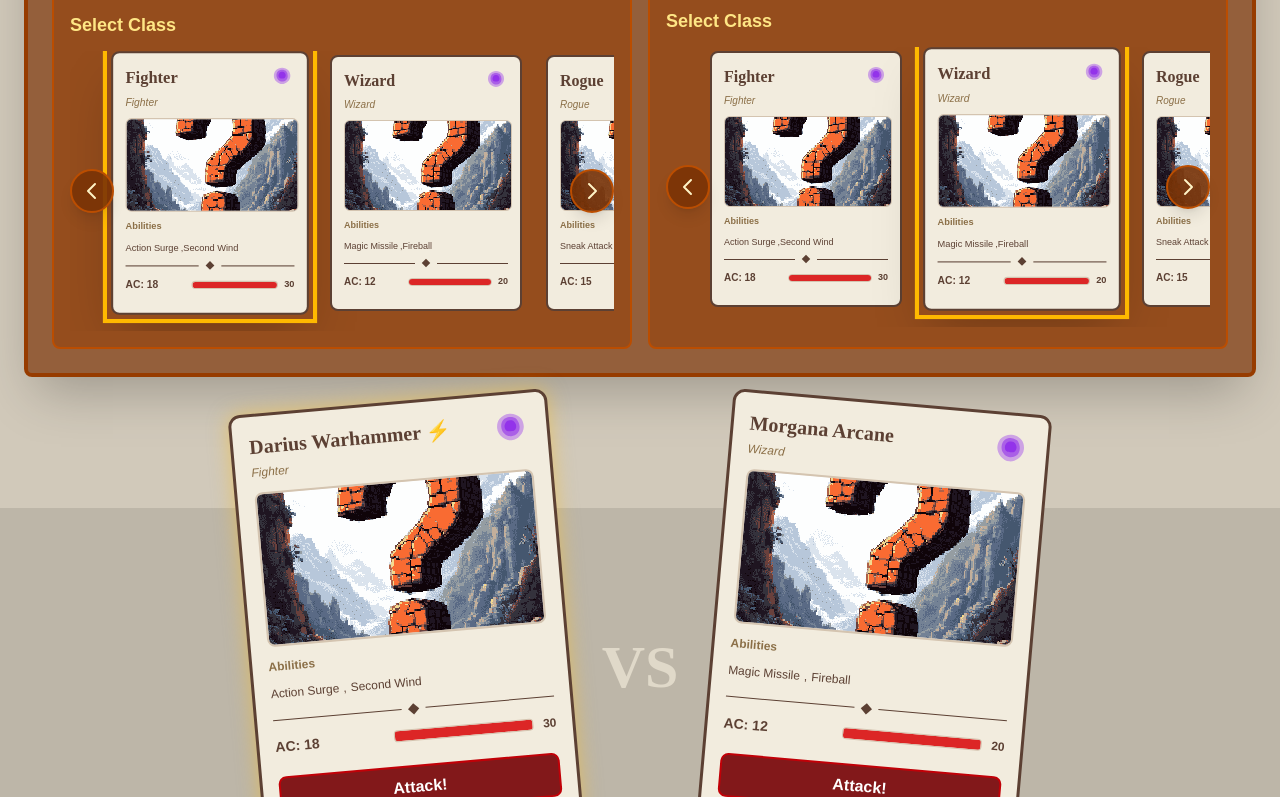
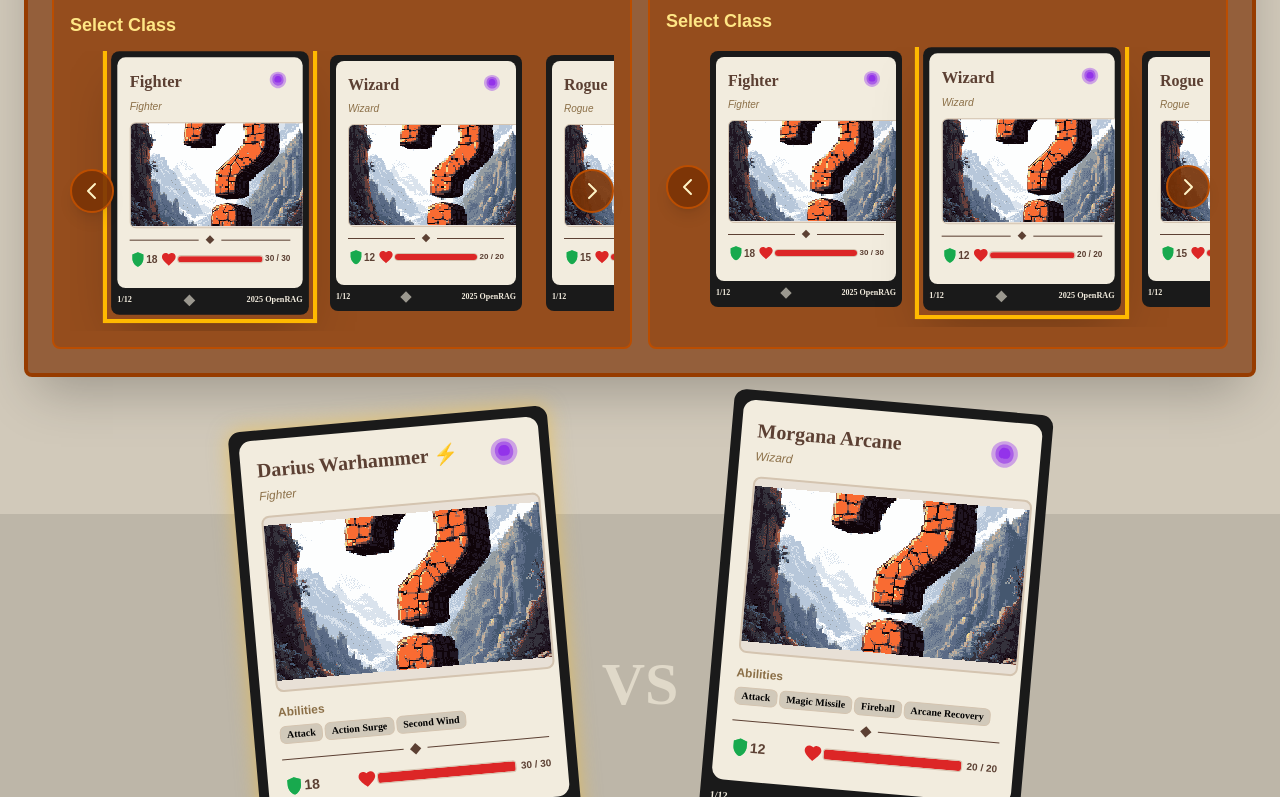
Before and after one commit to SonicDMG/openrag-langflow-app, a Next.js app in the folder typescript/: page /dnd/test in a window 1280 px wide. Shown: the part 323-1120 px from the top of the page. Built offline with nearby package versions, Linux system fonts and the light colour scheme.

Commit message:
Add shield/heart icons to character cards, update HP display format, add healing abilities to missing classes, and ensure healing abilities are guaranteed in selection

```diff
--- a/typescript/app/dnd/components/CharacterCard.tsx
+++ b/typescript/app/dnd/components/CharacterCard.tsx
@@ -180,33 +180,49 @@ function CharacterCardComponent({
   const isCompact = size === 'compact';
   const maxWidth = isCompact ? '192px' : '320px'; // 320 * 0.6 = 192
   const padding = isCompact ? '0.75rem' : '1rem'; // p-3 vs p-4
-  const imageWidth = isCompact ? '168px' : '280px'; // 280 * 0.6 = 168
-  const imageHeight = isCompact ? '120px' : '200px'; // 200 * 0.6 = 120
+  // For compact cards, make image larger since abilities section is hidden
+  const imageWidth = isCompact ? '180px' : '280px'; // Larger for compact since no abilities shown
+  const imageHeight = isCompact ? '130px' : '200px'; // Larger for compact since no abilities shown
   const borderWidth = isCompact ? '2px' : '3px';
   const borderRadius = isCompact ? '8px' : '12px';
   const iconSize = isCompact ? 'w-6 h-6' : 'w-10 h-10';
   const titleSize = isCompact ? 'text-base' : 'text-xl';
   const typeSize = isCompact ? 'text-[10px]' : 'text-xs';
   const abilityHeadingSize = isCompact ? 'text-[9px]' : 'text-xs';
-  const abilityTextSize = isCompact ? 'text-[9px]' : 'text-xs';
+  const abilityTextSize = isCompact ? 'text-[8px]' : 'text-[10px]';
+  const abilityButtonPadding = isCompact ? '1px 4px' : '2px 6px';
   const statsTextSize = isCompact ? 'text-[10px]' : 'text-sm';
   const abilityGap = isCompact ? 'gap-0' : 'gap-1';
   const abilityLineHeight = isCompact ? 'leading-tight' : 'leading-normal';
   const hpBarMaxWidth = isCompact ? '84px' : '140px'; // 140 * 0.6 = 84
   const diamondSize = isCompact ? '6px' : '8px';
+  const framePadding = isCompact ? '6px' : '10px'; // Padding for the dark frame
+  const innerBorderRadius = isCompact ? '8px' : '12px'; // Rounded corners for inner card
 
   return (
     <div
       ref={animationRef}
-      className="relative overflow-hidden"
+      className="relative flex flex-col"
       style={{
-        backgroundColor: '#F2ECDE', // Light beige background
-        border: `${borderWidth} solid #5C4033`, // Dark brown border
+        backgroundColor: '#1a1a1a', // Dark black frame background
         borderRadius: borderRadius,
         width: '100%',
         maxWidth: maxWidth, // Constrain width to maintain portrait aspect
         aspectRatio: '3/4', // Portrait orientation: 3 wide by 4 tall
-        ...(isActive ? { boxShadow: '0 0 20px rgba(251, 191, 36, 0.5)' } : {})
+        padding: framePadding, // Dark frame padding
+        boxShadow: isActive
+          ? '0 0 20px rgba(251, 191, 36, 0.5)'
+          : 'none'
+      }}
+    >
+      {/* Inner card with rounded corners */}
+      <div
+        className="relative overflow-hidden"
+        style={{
+          backgroundColor: '#F2ECDE', // Light beige background
+          borderRadius: innerBorderRadius,
+          flex: 1,
+          minHeight: 0 // Allow flex to shrink
         }}
       >
         {/* Defeated overlay */}
@@ -330,7 +346,8 @@ function CharacterCardComponent({
           )}
         </div>
 
-        {/* Abilities section */}
+        {/* Abilities section - hidden for compact cards since abilities are randomly generated on battle start */}
+        {!isCompact && (
         <div style={{ marginBottom: isCompact ? '0.375rem' : '0.75rem' }}>
           <div className="flex items-center justify-between" style={{ marginBottom: isCompact ? '0.125rem' : '0.375rem' }}>
             <h4
@@ -345,72 +362,107 @@ function CharacterCardComponent({
               </div>
             )}
           </div>
-          <div>
-            {playerClass.abilities.length > 0 ? (
-              <div className={`flex flex-wrap ${abilityGap} ${abilityLineHeight}`}>
-                {playerClass.abilities.map((ability, idx) => {
+          <div className="flex flex-wrap" style={{ gap: isCompact ? '2px' : '2px', alignItems: 'flex-start' }}>
+            {/* Basic Attack button - always available */}
+            {onAttack && (
+              <button
+                onClick={onAttack}
+                disabled={isOpponent || isDisabled}
+                className="disabled:opacity-50 disabled:cursor-not-allowed transition-all hover:bg-opacity-80"
+                style={{
+                  color: '#000000',
+                  backgroundColor: '#D1C9BA',
+                  border: '1px solid #D4C4B0',
+                  borderRadius: '6px',
+                  padding: abilityButtonPadding,
+                  cursor: (isOpponent || isDisabled) ? 'not-allowed' : 'pointer',
+                  whiteSpace: 'nowrap',
+                  fontFamily: 'serif',
+                  fontWeight: 'bold',
+                  fontSize: isCompact ? '8px' : '10px',
+                  lineHeight: '1.2',
+                  minHeight: 'auto',
+                  boxSizing: 'border-box',
+                  margin: 0,
+                  display: 'inline-flex',
+                  alignItems: 'center',
+                  justifyContent: 'center',
+                  verticalAlign: 'top'
+                }}
+                title="Basic weapon attack"
+              >
+                Attack
+              </button>
+            )}
+            {/* Ability buttons */}
+            {playerClass.abilities.length > 0 && playerClass.abilities.map((ability, idx) => {
               const isTestHeal = ability.name === 'Test Heal';
               const testMissButton = testButtons.find(btn => btn.label.includes('Test Miss'));
 
-                  // Show abilities as comma-separated list (matching image design)
-                  // But keep interactive functionality for battle/test pages
+              // For non-interactive mode (opponents or preview), show as disabled buttons
               if (isOpponent || !onUseAbility) {
                 return (
-                      <span key={idx}>
-                        <span
-                          className={abilityTextSize}
-                          style={{ color: '#5C4033' }} // Dark brown for ability names
-                        >
-                          {ability.name}
-                        </span>
-                        {idx < playerClass.abilities.length - 1 && (
-                          <span
-                            className={abilityTextSize}
-                            style={{ color: '#5C4033', marginLeft: isCompact ? '0.125rem' : '0.25rem' }}
-                          >
-                            ,
-                          </span>
-                        )}
-                      </span>
-                    );
-                  }
-
-                  // For interactive mode, show as clickable but styled like text
-                  return (
-                    <span key={idx}>
                   <button
-                        onClick={() => onUseAbility(idx)}
-                        disabled={!effectiveIsActive || isDisabled}
-                        className={`${abilityTextSize} ${abilityLineHeight} hover:underline disabled:opacity-50 disabled:cursor-not-allowed transition-all`}
+                    key={idx}
+                    disabled
+                    className="opacity-75 cursor-default"
                     style={{
-                          color: '#5C4033',
-                          background: 'none',
-                          border: 'none',
-                          padding: 0,
-                          cursor: (!effectiveIsActive || isDisabled) ? 'not-allowed' : 'pointer'
+                      color: '#000000',
+                      backgroundColor: '#D1C9BA',
+                      border: '1px solid #D4C4B0',
+                      borderRadius: '6px',
+                      padding: abilityButtonPadding,
+                      whiteSpace: 'nowrap',
+                      fontFamily: 'serif',
+                      fontWeight: 'bold',
+                      fontSize: isCompact ? '8px' : '10px',
+                      lineHeight: '1.2',
+                      minHeight: 'auto',
+                      boxSizing: 'border-box',
+                      margin: 0,
+                      display: 'inline-flex',
+                      alignItems: 'center',
+                      justifyContent: 'center',
+                      verticalAlign: 'middle'
                     }}
                     title={ability.description || undefined}
                   >
                     {ability.name}
                   </button>
-                      {idx < playerClass.abilities.length - 1 && (
-                        <span
-                          className={abilityTextSize}
-                          style={{ color: '#5C4033', marginLeft: isCompact ? '0.125rem' : '0.25rem' }}
+                );
+              }
+
+              // For interactive mode, show as clickable buttons
+              return (
+                <button
+                  key={idx}
+                  onClick={() => onUseAbility(idx)}
+                  disabled={!effectiveIsActive || isDisabled}
+                  className="disabled:opacity-50 disabled:cursor-not-allowed transition-all hover:bg-opacity-80"
+                  style={{
+                    color: '#000000',
+                    backgroundColor: '#D1C9BA',
+                    border: '1px solid #D4C4B0',
+                    borderRadius: '6px',
+                    padding: abilityButtonPadding,
+                    cursor: (!effectiveIsActive || isDisabled) ? 'not-allowed' : 'pointer',
+                    whiteSpace: 'nowrap',
+                    fontFamily: 'serif',
+                    fontWeight: 'bold',
+                    fontSize: isCompact ? '8px' : '10px',
+                    lineHeight: '1.2',
+                    minHeight: 'auto',
+                    boxSizing: 'border-box',
+                    margin: 0,
+                    display: 'inline-flex',
+                    alignItems: 'center',
+                    justifyContent: 'center',
+                    verticalAlign: 'top'
+                  }}
+                  title={ability.description || undefined}
                   >
-                          ,
-                        </span>
-                      )}
-                      {isTestHeal && testMissButton && (
-                        <button
-                          key="test-miss-after-heal"
-                          onClick={testMissButton.onClick}
-                          className={testMissButton.className || "ml-2 px-2 py-0.5 bg-amber-800 hover:bg-amber-700 text-amber-100 text-xs rounded border border-amber-600 transition-all"}
-                        >
-                          {testMissButton.label}
+                    {ability.name}
                   </button>
-                      )}
-                    </span>
               );
             })}
             {/* Render remaining test buttons (excluding Test Miss since it's already rendered) */}
@@ -424,11 +476,8 @@ function CharacterCardComponent({
               </button>
             ))}
           </div>
-            ) : (
-              <span className={`${abilityTextSize} italic`} style={{ color: '#8B6F47' }}>No abilities</span>
+        </div>
         )}
-          </div>
-        </div>
 
         {/* Divider with diamond icon */}
         <div className="flex items-center justify-center" style={{ marginBottom: isCompact ? '0.5rem' : '0.75rem' }}>
@@ -449,14 +498,37 @@ function CharacterCardComponent({
         <div className="mt-auto">
           <div className="flex items-center justify-between mb-2">
             {/* AC (Armor Class) - left side */}
-            <div className="flex items-center" style={{ gap: isCompact ? '0.25rem' : '0.375rem' }}>
+            <div className="flex items-center" style={{ gap: '0' }}>
+              {/* Green shield icon */}
+              <div className={isCompact ? 'w-4 h-4' : 'w-5 h-5'} style={{ flexShrink: 0 }}>
+                <svg viewBox="0 0 24 24" className="w-full h-full">
+                  <path
+                    fill="#22c55e"
+                    d="M12 2L4 5v6c0 5.55 3.84 10.74 8 12 4.16-1.26 8-6.45 8-12V5l-8-3z"
+                  />
+                  <path
+                    fill="#16a34a"
+                    d="M12 2L4 5v6c0 5.55 3.84 10.74 8 12 4.16-1.26 8-6.45 8-12V5l-8-3z"
+                    opacity="0.8"
+                  />
+                </svg>
+              </div>
               <span className={`font-bold ${statsTextSize}`} style={{ color: '#5C4033' }}>
-                AC: {playerClass.armorClass}
+                {playerClass.armorClass}
               </span>
             </div>
 
             {/* HP with bar - right side */}
-            <div className="flex items-center flex-1 justify-end" style={{ gap: isCompact ? '0.25rem' : '0.375rem' }}>
+            <div className="flex items-center flex-1 justify-end" style={{ gap: '0' }}>
+              {/* Heart icon */}
+              <div className={isCompact ? 'w-4 h-4' : 'w-5 h-5'} style={{ flexShrink: 0 }}>
+                <svg viewBox="0 0 24 24" className="w-full h-full">
+                  <path
+                    fill="#dc2626"
+                    d="M12 21.35l-1.45-1.32C5.4 15.36 2 12.28 2 8.5 2 5.42 4.42 3 7.5 3c1.74 0 3.41.81 4.5 2.09C13.09 3.81 14.76 3 16.5 3 19.58 3 22 5.42 22 8.5c0 3.78-3.4 6.86-8.55 11.54L12 21.35z"
+                  />
+                </svg>
+              </div>
               <div
                 className="flex-1 rounded-sm overflow-hidden"
                 style={{
@@ -475,24 +547,59 @@ function CharacterCardComponent({
                 />
               </div>
               <span className={`font-bold ${abilityTextSize}`} style={{ color: '#5C4033', marginLeft: isCompact ? '0.125rem' : '0.25rem' }}>
-                {isDefeated ? 0 : playerClass.hitPoints}
+                {isDefeated ? 0 : playerClass.hitPoints} / {playerClass.maxHitPoints}
               </span>
             </div>
           </div>
-
-          {/* Attack button (show for all players, but disabled for AI opponents) */}
-          {onAttack && (
-            <button
-              onClick={onAttack}
-              disabled={isOpponent || isDisabled}
-              className={`w-full bg-red-900 hover:bg-red-800 text-white font-bold rounded-lg border-2 border-red-700 transition-all disabled:opacity-50 disabled:cursor-not-allowed ${isCompact ? 'mt-2 py-1 px-2 text-xs' : 'mt-3 py-2 px-4'}`}
-              title={isOpponent ? 'AI-controlled player' : undefined}
-            >
-              Attack!
-            </button>
-          )}
         </div>
 
+        </div>
+      </div>
+
+      {/* Footer text in dark frame area */}
+      <div
+        className="flex items-center justify-between"
+        style={{
+          marginTop: isCompact ? '4px' : '6px',
+          paddingTop: '0',
+          paddingBottom: '0',
+          height: isCompact ? '16px' : '20px'
+        }}
+      >
+        {/* Card number in bottom left */}
+        <span
+          className={isCompact ? 'text-[8px]' : 'text-[10px]'}
+          style={{
+            color: '#F2ECDE', // Light beige text on dark frame
+            fontFamily: 'serif',
+            fontWeight: 'bold'
+          }}
+        >
+          1/12
+        </span>
+
+        {/* Small symbol in center bottom */}
+        <div
+          style={{
+            width: isCompact ? '8px' : '10px',
+            height: isCompact ? '8px' : '10px',
+            backgroundColor: '#F2ECDE',
+            transform: 'rotate(45deg)',
+            opacity: 0.6
+          }}
+        ></div>
+
+        {/* "2025 OpenRAG" in bottom right */}
+        <span
+          className={isCompact ? 'text-[8px]' : 'text-[10px]'}
+          style={{
+            color: '#F2ECDE', // Light beige text on dark frame
+            fontFamily: 'serif',
+            fontWeight: 'bold'
+          }}
+        >
+          2025 OpenRAG
+        </span>
       </div>
     </div>
   );
--- a/typescript/app/dnd/hooks/useAIOpponent.ts
+++ b/typescript/app/dnd/hooks/useAIOpponent.ts
@@ -105,12 +105,23 @@ export function useAIOpponent(options: UseAIOpponentOptions) {
           } else if (callbacks.onHeal) {
             // Fallback to onHeal if available (for test mode)
             callbacks.onHeal();
+          } else if (attackAbilities.length > 0) {
+            // Fallback to random attack ability if no heal available
+            const randomAttackIndex = Math.floor(Math.random() * attackAbilities.length);
+            const attackAbility = attackAbilities[randomAttackIndex];
+            const attackAbilityIndex = opponentClass.abilities.indexOf(attackAbility);
+            if (attackAbilityIndex >= 0) {
+              callbacks.onUseAbility(attackAbilityIndex);
             } else {
-            // Fallback to attack if no heal callback
               callbacks.onAttack();
             }
-        } else if (attackAbilities.length > 0 && Math.random() < 0.4) {
-          // 40% chance to use an attack ability if available
+          } else {
+            // Fallback to basic attack if no abilities available
+            callbacks.onAttack();
+          }
+        } else if (attackAbilities.length > 0) {
+          // Use a random attack ability (70% chance) or basic attack (30% chance)
+          if (Math.random() < 0.7) {
             const randomAttackIndex = Math.floor(Math.random() * attackAbilities.length);
             const attackAbility = attackAbilities[randomAttackIndex];
             const attackAbilityIndex = opponentClass.abilities.indexOf(attackAbility);
@@ -123,8 +134,22 @@ export function useAIOpponent(options: UseAIOpponentOptions) {
               callbacks.onAttack();
             }
           } else {
-          // Use basic attack (most common)
             debugLog?.('[AIOpponent] AI using basic attack');
+            callbacks.onAttack();
+          }
+        } else if (healingAbilities.length > 0) {
+          // Fallback to healing if no attack abilities available
+          const randomHealIndex = Math.floor(Math.random() * healingAbilities.length);
+          const healAbility = healingAbilities[randomHealIndex];
+          const healAbilityIndex = opponentClass.abilities.indexOf(healAbility);
+          if (healAbilityIndex >= 0) {
+            callbacks.onUseAbility(healAbilityIndex);
+          } else {
+            callbacks.onAttack();
+          }
+        } else {
+          // No abilities available, use basic attack
+          debugLog?.('[AIOpponent] AI using basic attack (no abilities available)');
           callbacks.onAttack();
         }
 
--- a/typescript/app/dnd/test/page.tsx
+++ b/typescript/app/dnd/test/page.tsx
@@ -1219,12 +1219,12 @@ export default function DnDTestPage() {
                 playerClass={player1Class}
                 characterName={player1Name || 'Loading...'}
                 monsterImageUrl={player1MonsterId ? `/cdn/monsters/${player1MonsterId}/280x200.png` : undefined}
-                onUseAbility={(index) => {
-                  testUseAbility('player1', index);
-                }}
                 onAttack={() => {
                   setIsMoveInProgress(true);
                   testAttackHit('player1');
+                }}
+                onUseAbility={(index) => {
+                  testUseAbility('player1', index);
                 }}
                 isMoveInProgress={isMoveInProgress}
                 shouldShake={shakingPlayer === 'player1'}
@@ -1315,13 +1315,14 @@ export default function DnDTestPage() {
                 playerClass={player2Class}
                 characterName={player2Name || 'Loading...'}
                 monsterImageUrl={player2MonsterId ? `/cdn/monsters/${player2MonsterId}/280x200.png` : undefined}
+                onAttack={() => {
+                  if (isAIModeActive) return; // Don't allow manual control in AI mode
+                  setIsMoveInProgress(true);
+                  testAttackHit('player2');
+                }}
                 onUseAbility={(index) => {
                   if (isAIModeActive) return; // Don't allow manual control in AI mode
                   testUseAbility('player2', index);
-                }}
-                onAttack={() => {
-                  setIsMoveInProgress(true);
-                  testAttackHit('player2');
                 }}
                 isOpponent={isAIModeActive}
                 isMoveInProgress={isMoveInProgress}
```
Also changed, not shown: typescript/app/dnd/constants.ts (+94 -6 lines). Lines whose indentation alone changed are shown as unchanged.
